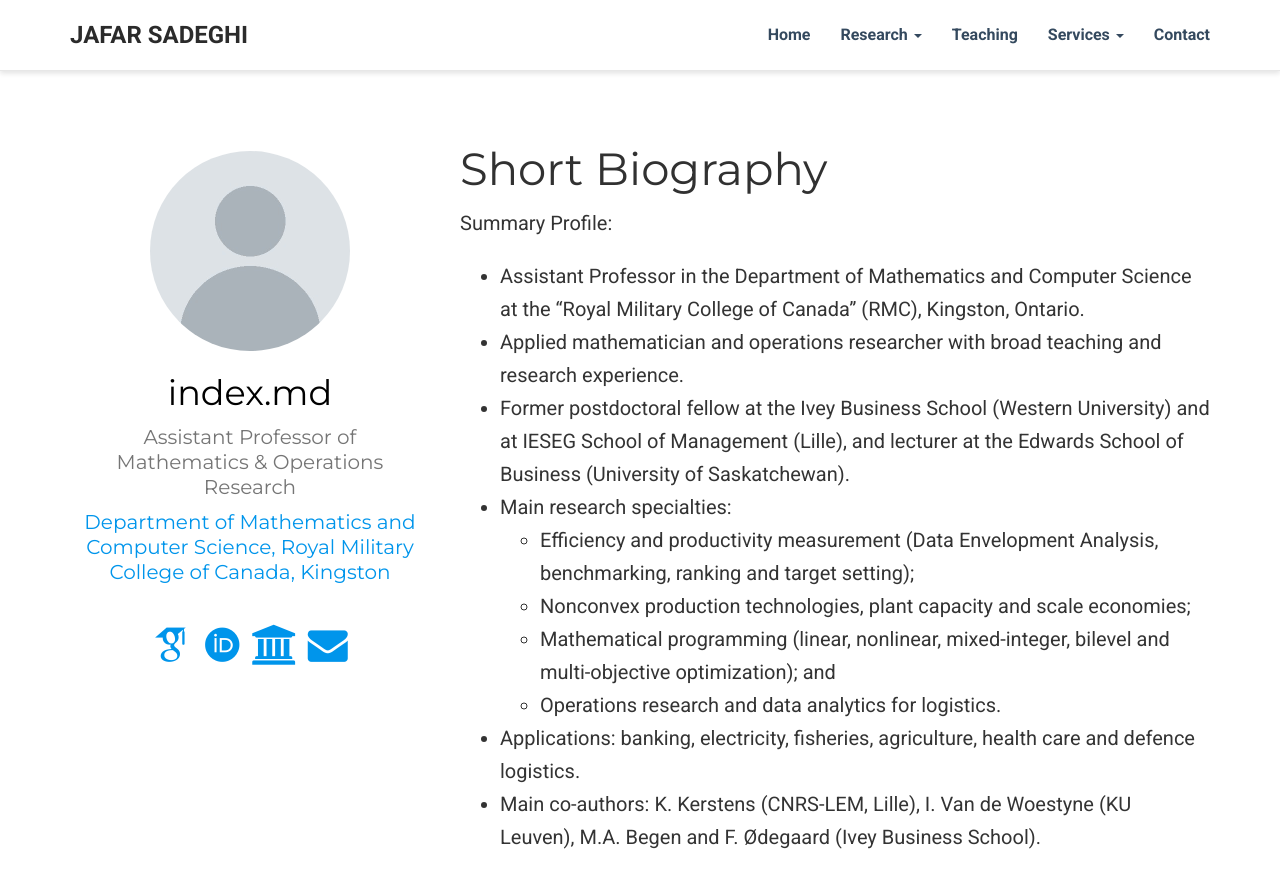
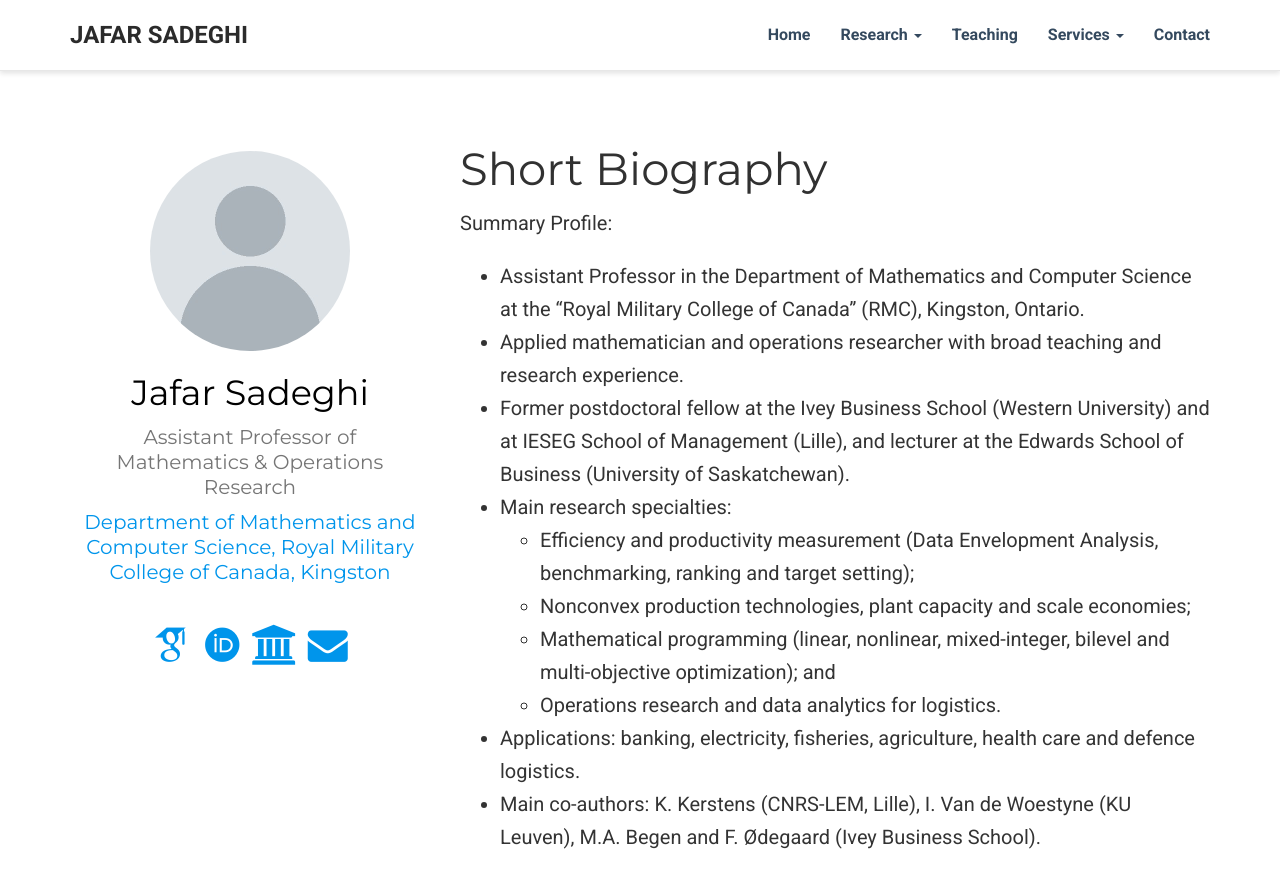
Before and after one commit to J-sadeghi/j-sadeghi.github.io, a Jekyll site: the page built from index.md, in a window 1280 px wide and 900 px high. Shown: the top 888 px of the window. Built offline with Jekyll 4.4.1, drawn with Linux system fonts in a browser that asks for light colours; some web fonts are replaced.

Commit message:
Update name to use full_name with defaults

```diff
--- a/_layouts/home.html
+++ b/_layouts/home.html
@@ -11,7 +11,7 @@ layout: default
       <div class="portrait" style="background-image: url('{{ page.portrait | default: '/img/portrait.jpg' | relative_url }}');"></div>
 
       <div class="portrait-title">
-        <h2 itemprop="name">{{ page.name }}</h2>
+        <h2 itemprop="name">{{ page.full_name | default: site.data.settings.site_name | default: site.title }}</h2>
         <h3 itemprop="jobTitle">{{ page.job_title }}</h3>
         <h3 itemprop="worksFor" itemscope itemtype="http://schema.org/Organization">
           <a href="{{ page.affiliation_url }}" target="_blank" itemprop="url" rel="noopener">
```
